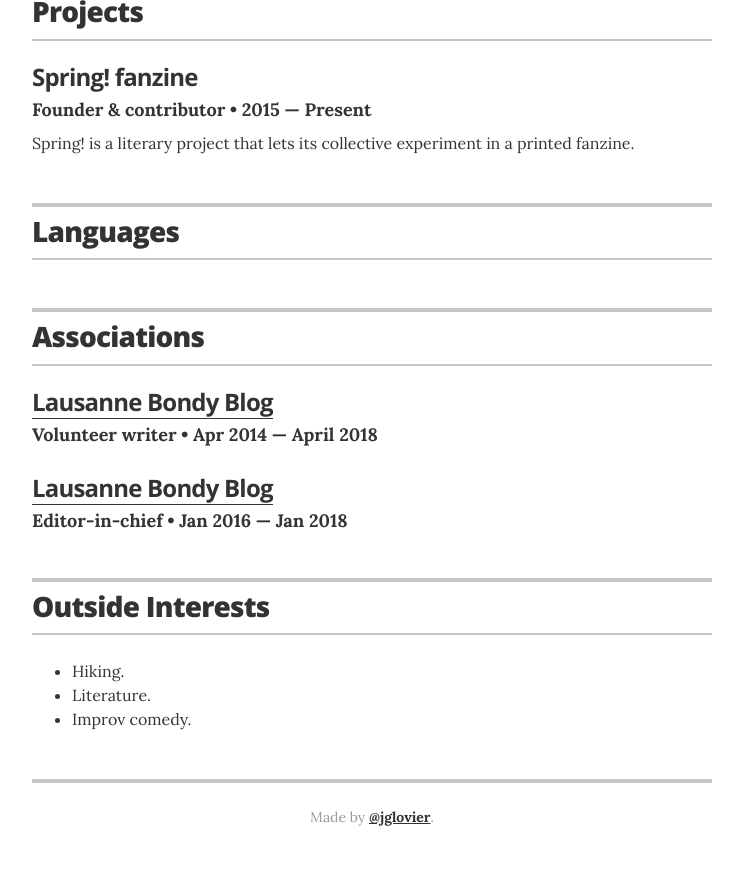
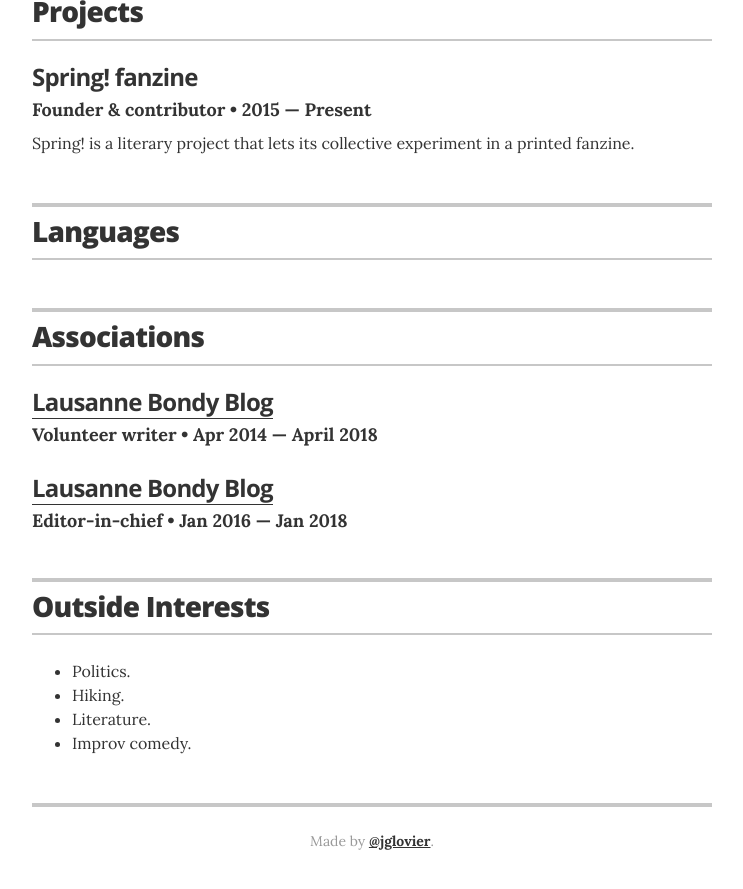
Before and after one commit to railyards/cv-resume, a Jekyll site: the page built from index.html, in a window 1280 px wide and 900 px high, scrolled down 1787 px. Shown: the top 889 px of the window, without its empty margins (268-1011 px from the left). Built offline with Jekyll 4.4.1, drawn with Linux system fonts in a browser that asks for light colours.

Commit message:
Update interests.yml

```diff
--- a/_data/interests.yml
+++ b/_data/interests.yml
@@ -1,4 +1,5 @@
 # Interests
+- description: Politics.
 - description: Hiking.
 - description: Literature.
 - description: Improv comedy.
```
